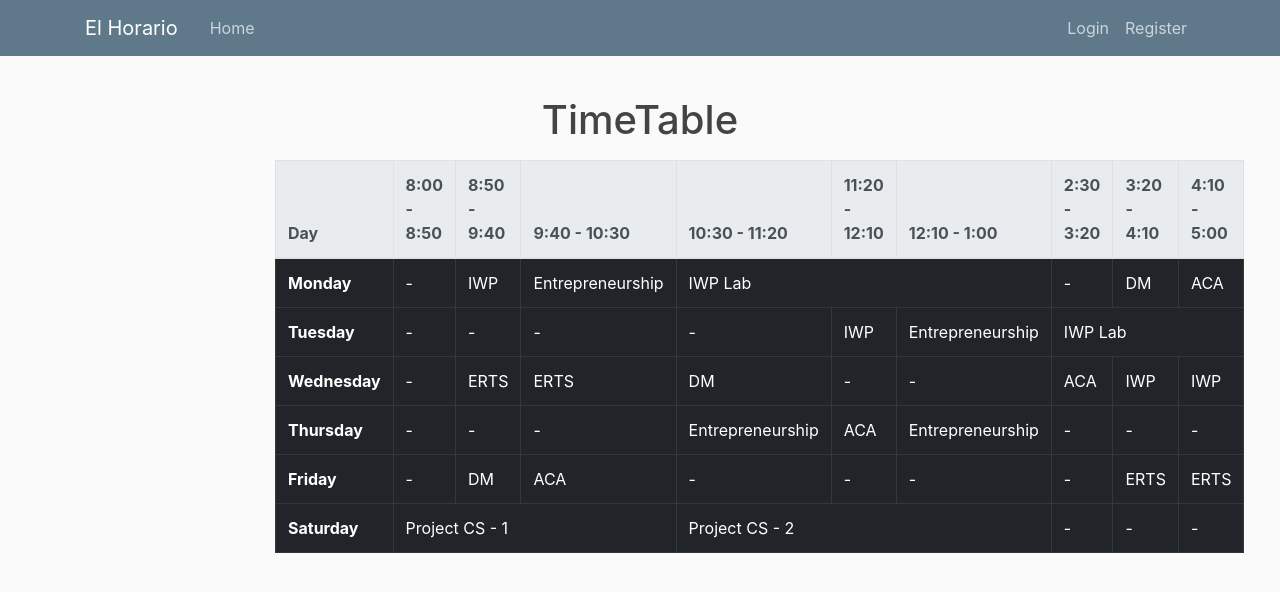
After one commit to swainsubrat/Dynamic-Timetable, a Python web app: template flaskblog/templates/timetable.html in a window 1280 px wide. The commit adds this page. Shown: the top 592 px of the page. Run offline with Jinja, Linux system fonts and the light colour scheme; the template is opened without the code that fills it, so the values that code supplies are empty; some libraries are stand-ins or nearby versions.

Commit message:
Added the whole flask-framework

```diff
--- a/flaskblog/forms.py
+++ b/flaskblog/forms.py
@@ -9,6 +9,8 @@ class RegistrationForm(FlaskForm):
                            validators=[DataRequired(), Length(min=2, max=20)])
     email = StringField('Email',
                         validators=[DataRequired(), Email()])
+    subject = StringField('Subject',
+                           validators=[DataRequired(), Length(min=3, max=10)])
     password = PasswordField('Password', validators=[DataRequired()])
     confirm_password = PasswordField('Confirm Password',
                                      validators=[DataRequired(), EqualTo('password')])
--- a/flaskblog/templates/about.html
+++ /dev/null
@@ -1,4 +0,0 @@
-{% extends "layout.html" %}
-{% block content %}
-    <h1>About Page</h1>
-{% endblock content %}
--- a/flaskblog/templates/layout.html
+++ b/flaskblog/templates/layout.html
@@ -11,27 +11,27 @@
     <link rel="stylesheet" type="text/css" href="{{ url_for('static', filename='main.css') }}">
 
     {% if title %}
-        <title>Flask Blog - {{ title }}</title>
+        <title>Dy-Timetable - {{ title }}</title>
     {% else %}
-        <title>Flask Blog</title>
+        <title>Dynamic Timetable</title>
     {% endif %}
 </head>
 <body>
     <header class="site-header">
       <nav class="navbar navbar-expand-md navbar-dark bg-steel fixed-top">
         <div class="container">
-          <a class="navbar-brand mr-4" href="/">Flask Blog</a>
+          <a class="navbar-brand mr-4" href="/">El Horario</a>
           <button class="navbar-toggler" type="button" data-toggle="collapse" data-target="#navbarToggle" aria-controls="navbarToggle" aria-expanded="false" aria-label="Toggle navigation">
             <span class="navbar-toggler-icon"></span>
           </button>
           <div class="collapse navbar-collapse" id="navbarToggle">
             <div class="navbar-nav mr-auto">
               <a class="nav-item nav-link" href="{{ url_for('home') }}">Home</a>
-              <a class="nav-item nav-link" href="{{ url_for('about') }}">About</a>
             </div>
             <!-- Navbar Right Side -->
             <div class="navbar-nav">
               {% if current_user.is_authenticated %}
+                <a class="nav-item nav-link" href="{{ url_for('timetable') }}">Timetable</a>
                 <a class="nav-item nav-link" href="{{ url_for('account') }}">Account</a>
                 <a class="nav-item nav-link" href="{{ url_for('logout') }}">Logout</a>
               {% else %}
@@ -44,8 +44,13 @@
       </nav>
     </header>
     <main role="main" class="container">
-      <div class="row">
-        <div class="col-md-8">
+      {% if timetable %}
+        <div class="row">
+          <div class="col-md-12">
+      {% else %}
+        <div class="row justify-content-center">
+          <div class="col-md-8">
+      {% endif %}
           {% with messages = get_flashed_messages(with_categories=true) %}
             {% if messages %}
               {% for category, message in messages %}
@@ -56,19 +61,6 @@
             {% endif %}
           {% endwith %}
           {% block content %}{% endblock %}
-        </div>
-        <div class="col-md-4">
-          <div class="content-section">
-            <h3>Our Sidebar</h3>
-            <p class='text-muted'>You can put any information here you'd like.
-              <ul class="list-group">
-                <li class="list-group-item list-group-item-light">Latest Posts</li>
-                <li class="list-group-item list-group-item-light">Announcements</li>
-                <li class="list-group-item list-group-item-light">Calendars</li>
-                <li class="list-group-item list-group-item-light">etc</li>
-              </ul>
-            </p>
-          </div>
         </div>
       </div>
     </main>
--- /dev/null
+++ b/flaskblog/templates/timetable.html
@@ -0,0 +1,88 @@
+{% extends "layout.html" %}
+{% block content %}
+    <div style="text-align: center;">
+        <p class="font-weight-bold"><h1>TimeTable</h1></p>
+    </div>
+    <table class="table table-bordered table-dark">
+        <thead class="thead-light">
+        <tr>
+            <th>Day</th>
+            <th>8:00 - 8:50</th>
+            <th>8:50 - 9:40</th>
+            <th>9:40 - 10:30</th>
+            <th>10:30 - 11:20</th>
+            <th>11:20 - 12:10</th>
+            <th>12:10 - 1:00</th>
+            <th>2:30 - 3:20</th>
+            <th>3:20 - 4:10</th>
+            <th>4:10 - 5:00</th>
+        </tr>
+        </thead>
+        <tbody>
+        <tr>
+            <th scope="row">Monday</th>
+            <td> - </td>
+            <td>IWP</td>
+            <td>Entrepreneurship</td>
+            <td colspan="3"> IWP Lab </td>
+            <td> - </td>
+            <td>DM</td>
+            <td>ACA</td>
+        </tr>
+        <tr>
+            <th scope="row">Tuesday</th>
+            <td> - </td>
+            <td> - </td>
+            <td> - </td>
+            <td> - </td>
+            <td>IWP</td>
+            <td>Entrepreneurship</td>
+            <td colspan="3">IWP Lab</td>
+        </tr>
+        <tr>
+            <th scope="row">Wednesday</th>
+            <td> - </td>
+            <td>ERTS</td>
+            <td>ERTS</td>
+            <td>DM</td>
+            <td> - </td>
+            <td> - </td>
+            <td>ACA</td>
+            <td>IWP</td>
+            <td>IWP</td>
+        </tr>
+        <tr>
+            <th scope="row">Thursday</th>
+            <td> - </td>
+            <td> - </td>
+            <td> - </td>
+            <td>Entrepreneurship</td>
+            <td>ACA</td>
+            <td>Entrepreneurship</td>
+            <td> - </td>
+            <td> - </td>
+            <td> - </td>
+        </tr>
+        <tr>
+            <th scope="row">Friday</th>
+            <td> - </td>
+            <td>DM</td>
+            <td>ACA</td>
+            <td> - </td>
+            <td> - </td>
+            <td> - </td>
+            <td> - </td>
+            <td>ERTS</td>
+            <td>ERTS</td>
+        </tr>
+        <tr>
+            <th scope="row">Saturday</th>
+            <td colspan="3">Project CS - 1</td>
+            <td colspan="3">Project CS - 2</td>
+            <td> - </td>
+            <td> - </td>
+            <td> - </td>
+        </tr>
+    </tbody>
+    </table>
+{% endblock content %}
```
Also changed, not shown: flaskblog/models.py (+2 -14 lines), flaskblog/routes.py (+7 -25 lines), flaskblog/templates/index.html (deleted, +0 -12 lines), flaskblog/templates/register.html (+13 -0 lines), flaskblog/site.db.
